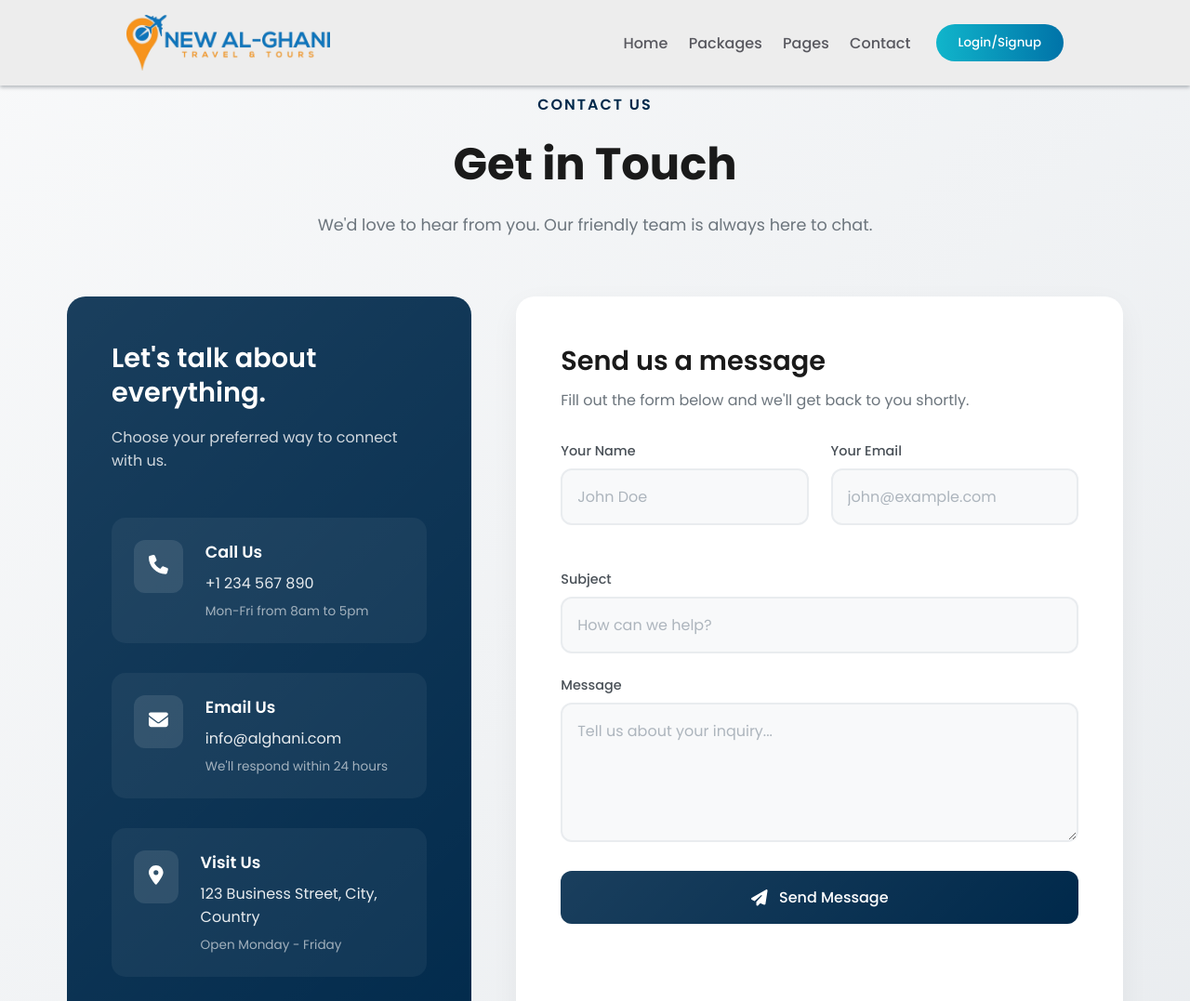
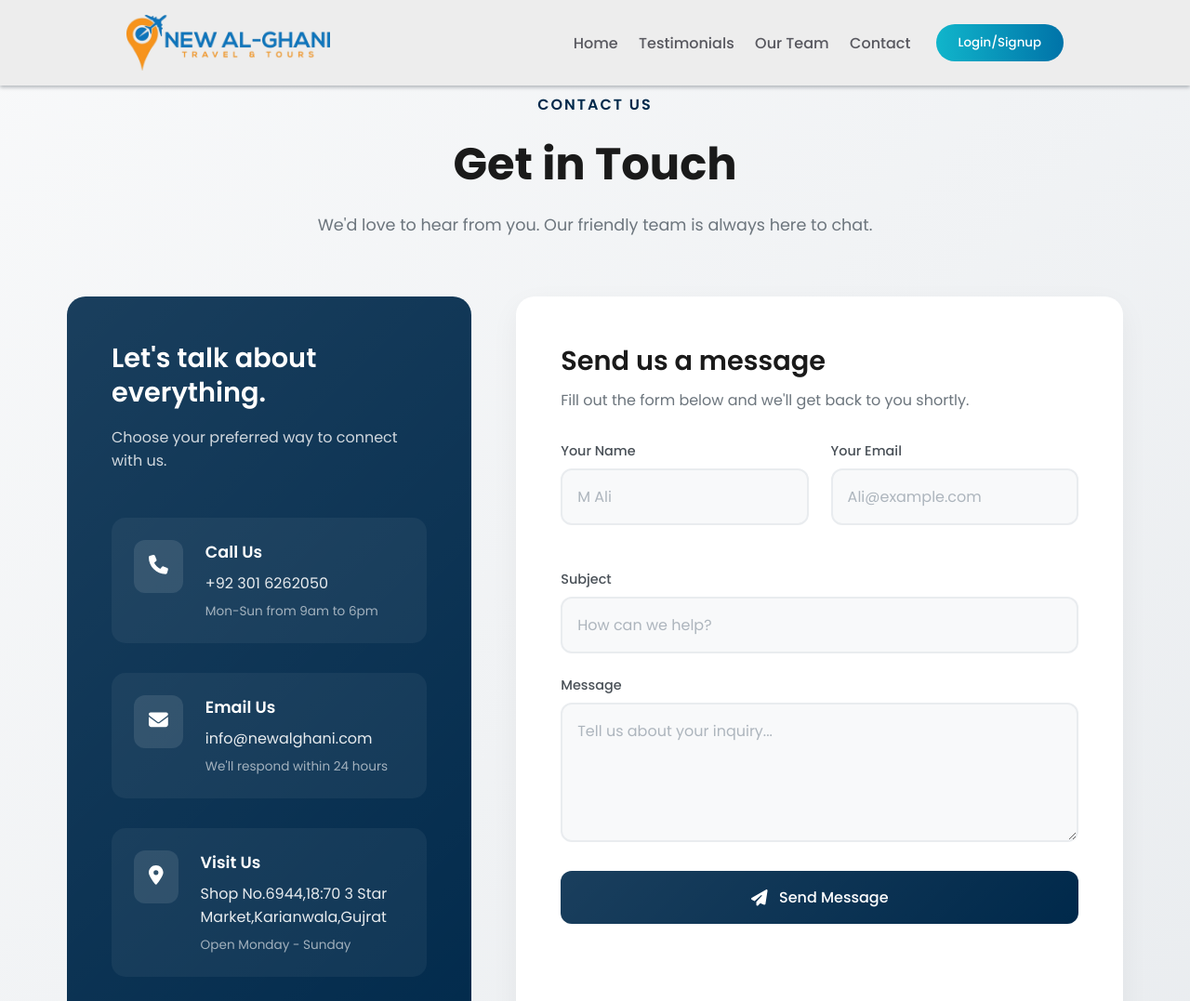
Before and after one commit to mohammedali314/newalghanitravels, a React (Create React App) app: page /contact in a window 1280 px wide. Shown: the top 1077 px of the page at 93% size. Built offline with nearby package versions, Linux system fonts and the light colour scheme.

Commit message:
Update contact information and site branding; modify Navbar and App routes for new sections

```diff
--- a/src/App.js
+++ b/src/App.js
@@ -35,11 +35,8 @@ const App = () => {
                 <About />
               </>
             } />
-            <Route path="/packages" element={<ComingSoon />} />
-            <Route path="/shop" element={<ComingSoon />} />
-            <Route path="/about" element={<ComingSoon />} />
-            <Route path="/pages" element={<ComingSoon />} />
-            <Route path="/news" element={<ComingSoon />} />
+            <Route path="/testimonials" element={<ComingSoon />} />
+            <Route path="/team" element={<ComingSoon />} />
             <Route path="/contact" element={<Contact />} />
           </Routes>
         </main>
--- a/src/components/ContactUs/Contact.jsx
+++ b/src/components/ContactUs/Contact.jsx
@@ -53,8 +53,8 @@ const Contact = () => {
               </div>
               <div className="info-content">
                 <h3>Call Us</h3>
-                <p>+1 234 567 890</p>
-                <span className="availability">Mon-Fri from 8am to 5pm</span>
+                <p>+92 301 6262050</p>
+                <span className="availability">Mon-Sun from 9am to 6pm</span>
               </div>
             </div>
 
@@ -64,7 +64,7 @@ const Contact = () => {
               </div>
               <div className="info-content">
                 <h3>Email Us</h3>
-                <p>info@alghani.com</p>
+                <p>info@newalghani.com</p>
                 <span className="availability">We'll respond within 24 hours</span>
               </div>
             </div>
@@ -75,8 +75,8 @@ const Contact = () => {
               </div>
               <div className="info-content">
                 <h3>Visit Us</h3>
-                <p>123 Business Street, City, Country</p>
-                <span className="availability">Open Monday - Friday</span>
+                <p>Shop No.6944,18:70 3 Star Market,Karianwala,Gujrat</p>
+                <span className="availability">Open Monday - Sunday</span>
               </div>
             </div>
           </div>
@@ -111,7 +111,7 @@ const Contact = () => {
                   onChange={handleChange}
                   onFocus={() => setFocusedInput('name')}
                   onBlur={() => setFocusedInput(null)}
-                  placeholder="John Doe"
+                  placeholder="M Ali"
                   required
                 />
               </div>
@@ -126,7 +126,7 @@ const Contact = () => {
                   onChange={handleChange}
                   onFocus={() => setFocusedInput('email')}
                   onBlur={() => setFocusedInput(null)}
-                  placeholder="john@example.com"
+                  placeholder="Ali@example.com"
                   required
                 />
               </div>
--- a/src/components/Footer/Footer.jsx
+++ b/src/components/Footer/Footer.jsx
@@ -82,7 +82,7 @@ const Footer = () => {
         </div>
 
         <div className="copyright">
-          <p>&copy; {new Date().getFullYear()} Alghani Travels. All rights reserved.</p>
+          <p>&copy; {new Date().getFullYear()} New Alghani Travels. All rights reserved.</p>
         </div>
       </div>
     </footer>
--- a/src/components/Footer/footer.scss
+++ b/src/components/Footer/footer.scss
@@ -22,7 +22,7 @@
 
   .footerTop {
     display: grid;
-    grid-template-columns: 1fr 2fr;
+    grid-template-columns: 2fr 2fr;
     gap: 2rem;
     margin-bottom: 3rem;
 
--- a/src/components/Home/Home.jsx
+++ b/src/components/Home/Home.jsx
@@ -68,7 +68,8 @@ const Home = ({ onSearch }) => {
             <button className='btn'>One Way</button>
             <button className='btn'>Round Trip</button>
             <button className='btn'>Group Booking</button>
-            <button className='btn'>Multi City</button>
+            <button className='btn'>Umrah/Hajj</button>
+            {/* <button className='btn'>Multi City</button> */}
             <select>
               <option>Select Class</option>
               <option>Economy</option>
--- a/src/components/NavBar/Navbar.jsx
+++ b/src/components/NavBar/Navbar.jsx
@@ -34,10 +34,10 @@ const Navbar = () => {
                 <Link to="/" className="navLink">Home</Link>
               </li>
               <li className="navItem">
-                <Link to="/packages" className="navLink">Packages</Link>
+                <Link to="/testimonials" className="navLink">Testimonials</Link>
               </li>
               <li className="navItem">
-                <Link to="/pages" className="navLink">Pages</Link>
+                <Link to="/team" className="navLink">Our Team</Link>
               </li>
               <li className="navItem">
                 <Link to="/contact" className="navLink">Contact</Link>
```
